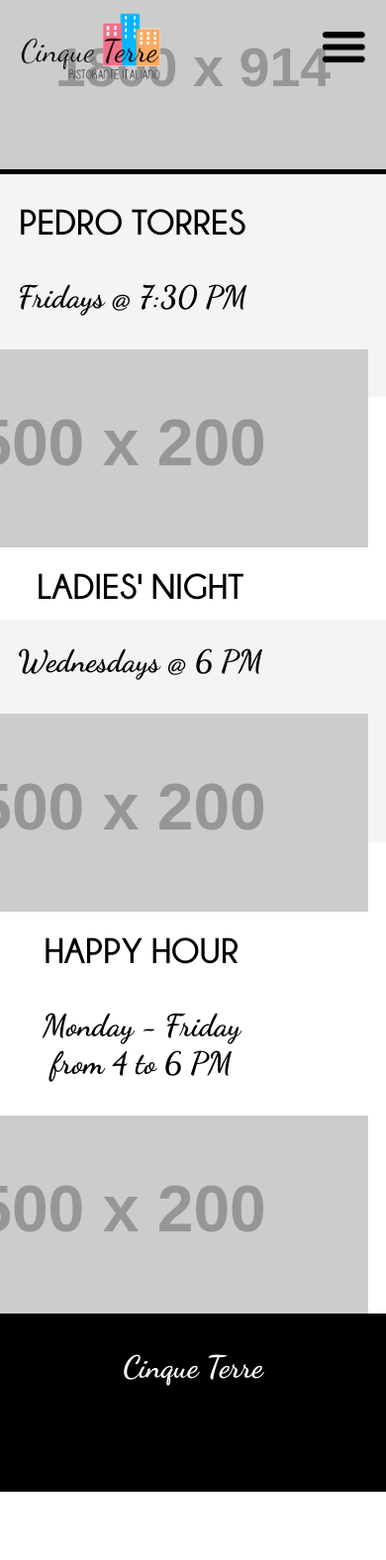
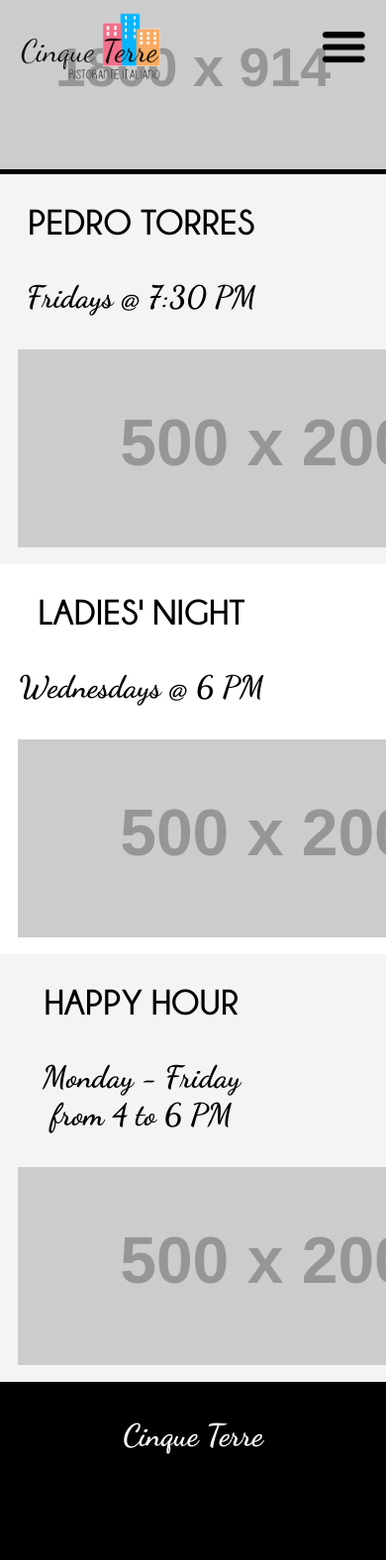
Before and after one commit to cinqueterreli/cinqueterre.github.io, a Jekyll site: the page built from events.html, in a window 390 px wide. Shown: the whole page at 99% size. Built offline with Jekyll 4.4.1, drawn with Linux system fonts in a browser that asks for light colours; nearby versions of some CDN libraries; before the commit the page ends 1507 px from its top, so only the background shows below that.

Commit message:
start there nigga

```diff
--- a/css/main.css
+++ b/css/main.css
@@ -564,6 +564,17 @@ hr {
 	margin-bottom:.2em;
 }
 
+@media(max-width:840px){
+	.event-left {
+		float:none;
+	}
+	.event-right {
+		float:none;
+	}
+	.event-img {
+		float:none;
+	}
+}
 
 
 /* -----COLUMNS----- */
```
